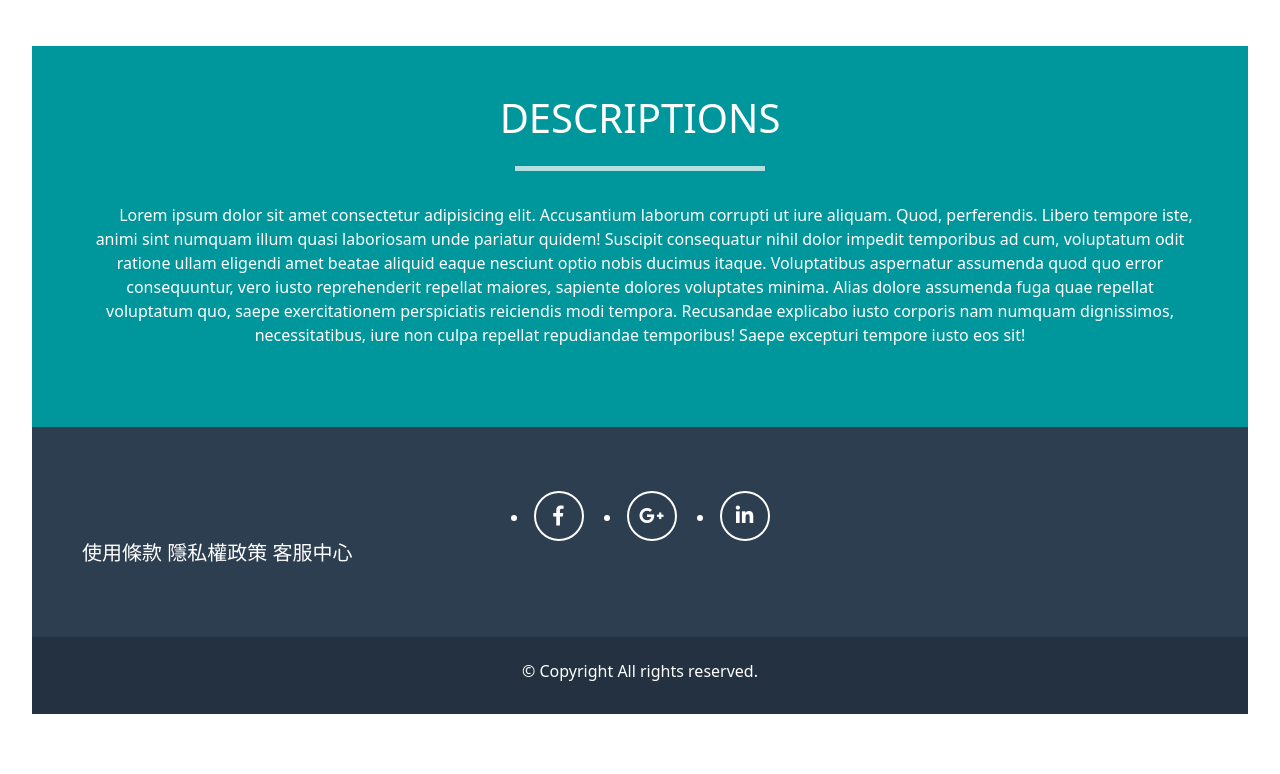
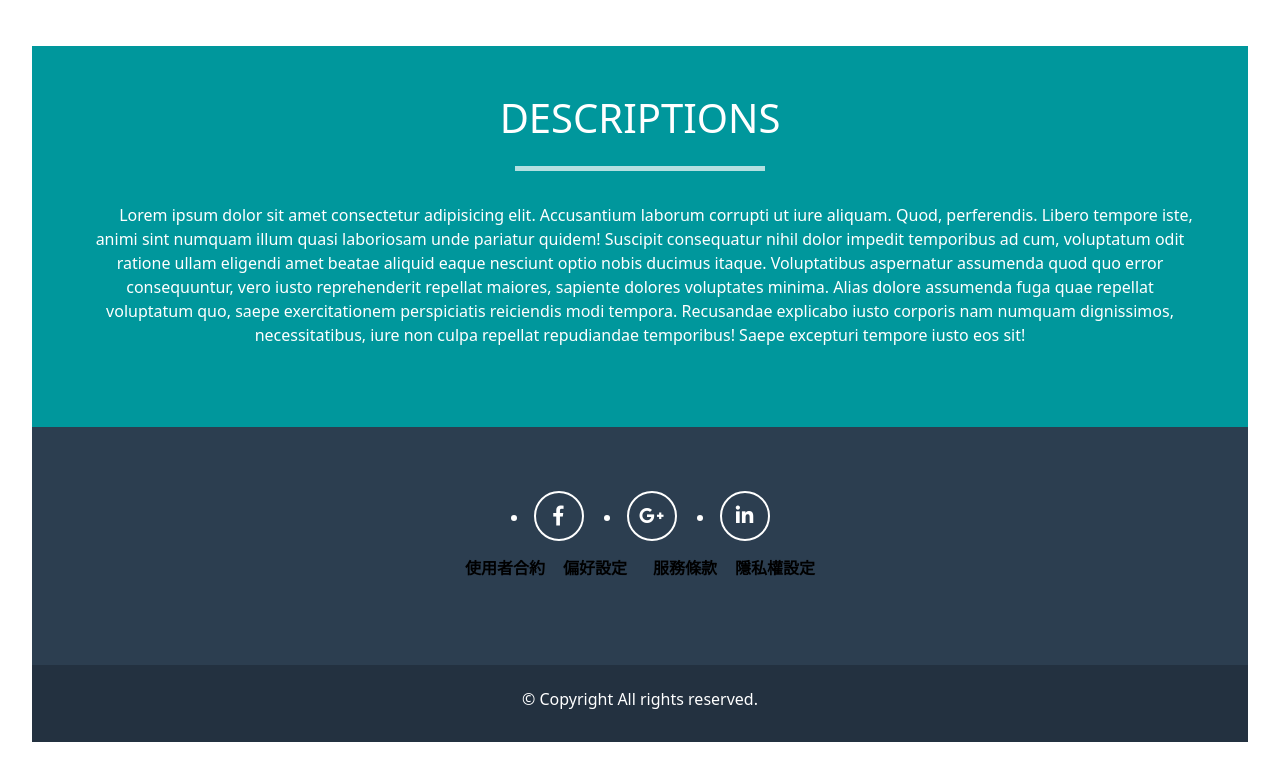
Before and after one commit to jaina0831/react-wk4try, a React (Vite) app: page / in a window 1280 px wide. Shown: the part 856-1630 px from the top of the page. Before the commit the page ends 1602 px from the top, so only its background shows below. Built offline with nearby package versions, Linux system fonts and the light colour scheme.

Commit message:
Update Footer.jsx

```diff
--- a/src/components/Footer.jsx
+++ b/src/components/Footer.jsx
@@ -9,13 +9,29 @@ export default function Footer(){
             <li className="footer__item"><a href="" className="footer__link"><i className="fab fa-google-plus-g"></i></a></li>
             <li className="footer__item"><a href="" className="footer__link"><i className="fab fa-linkedin-in"></i></a></li>
           </div>
-        <h5 className="footer__description col-lg-8">
-        使用條款 隱私權政策 客服中心
-        </h5>
+        <div classNam="row">
+                <div className="col-md-12 col-sm-12">
+                    <div className="secondfooter-box">
+                        <ul className="secondfooter-list">
+                            <li className="secondfooter-list-items">
+                                <a className="secondfooter-list-items-link" href="#">使用者合約</a>
+                            </li>
+                            <li className="secondfooter-list-items">
+                                <a className="secondfooter-list-items-link" href="#">偏好設定</a>
+                            </li>
+                            <li className="secondfooter-list-items">
+                                <a className="secondfooter-list-items-link" href="#">服務條款</a>
+                            </li>
+                            <li className="secondfooter-list-items">
+                                <a className="secondfooter-list-items-link" href="#">隱私權設定</a>
+                            </li>
+                        </ul>
+                    </div>
+                </div>
+            </div>
         </div>
         </div>
       </div>
-
 
     <div className="footer__below">
       <div className="container">
```
